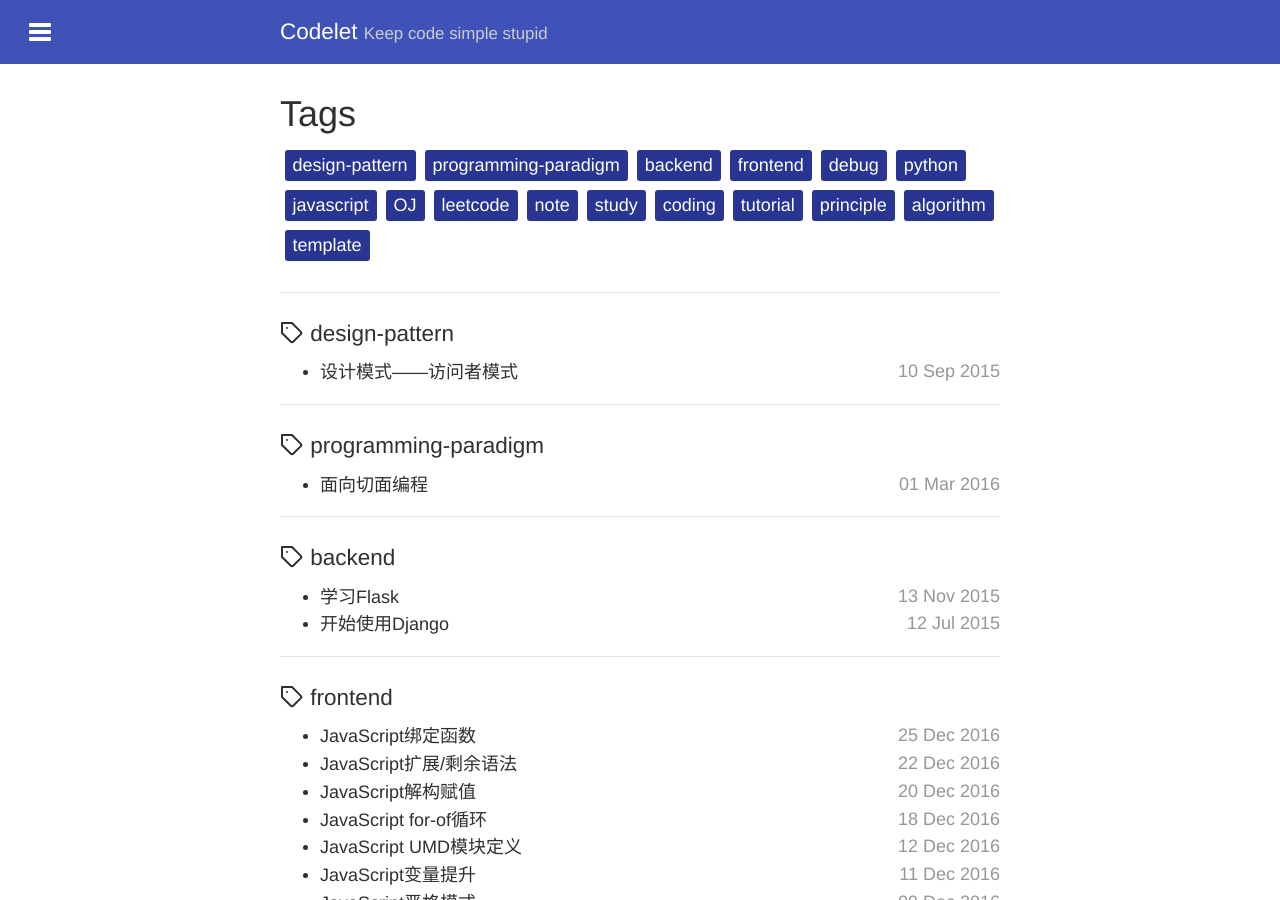
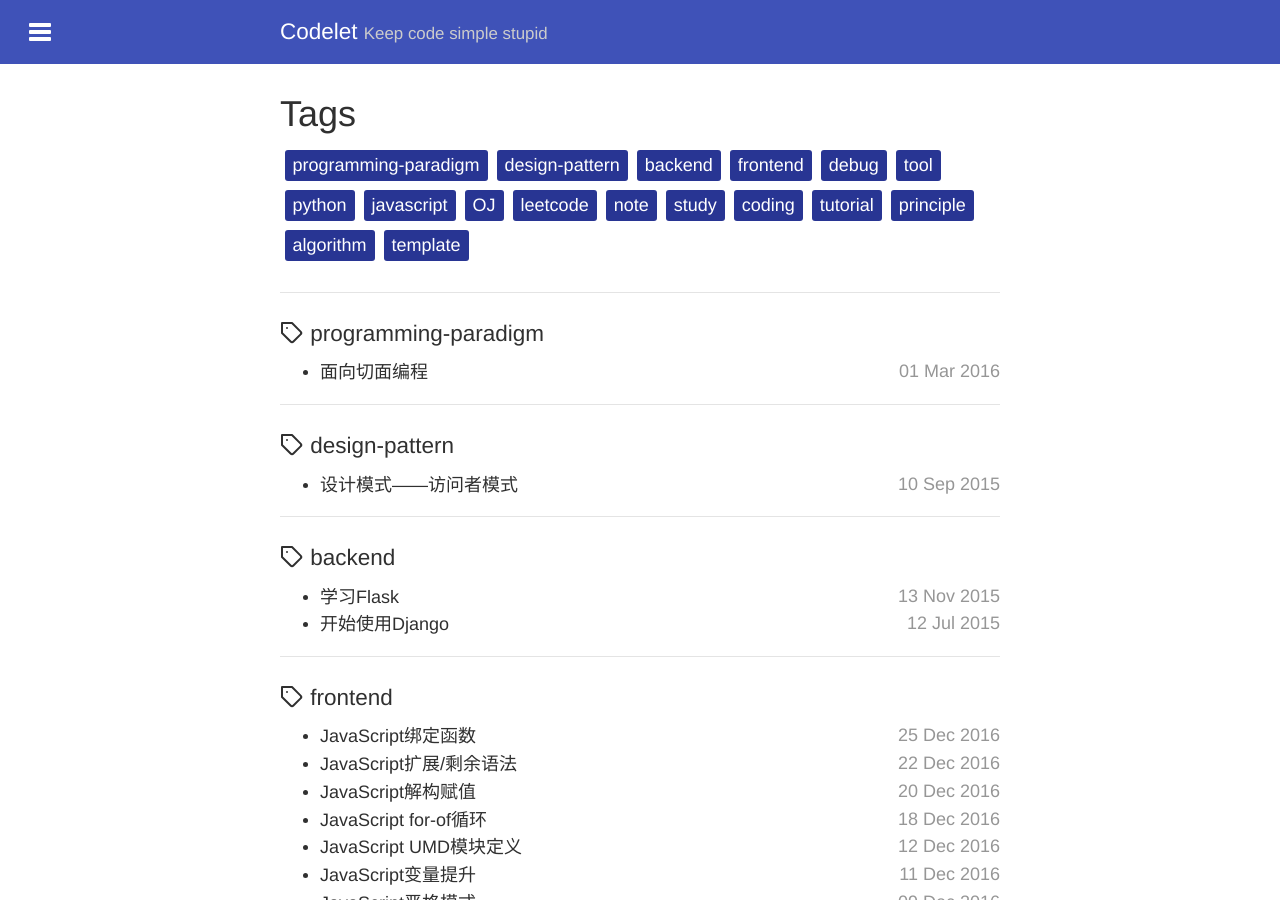
Before and after one commit to skylerlee/codelet, a Jekyll site: the page built from tags.html, in a window 1280 px wide and 900 px high. Built offline with Jekyll 4.4.1, drawn with Linux system fonts in a browser that asks for light colours.

Commit message:
Update tags

```diff
--- a/_data/tags.yml
+++ b/_data/tags.yml
@@ -1,9 +1,10 @@
 # Focus
+- programming-paradigm
 - design-pattern
-- programming-paradigm
 - backend
 - frontend
 - debug
+- tool
 - python
 - javascript
 - OJ
```
